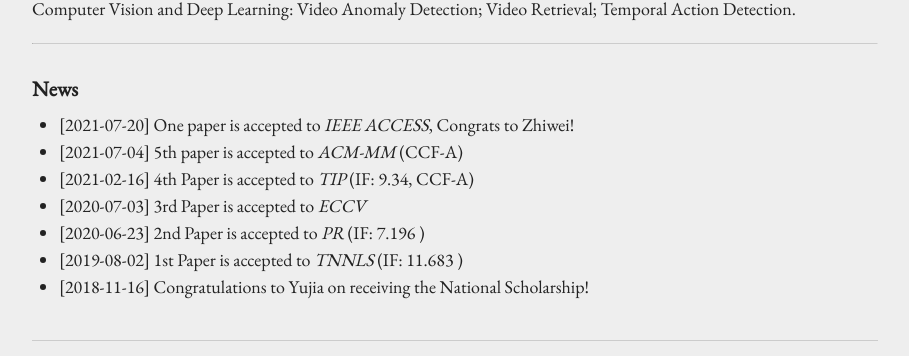
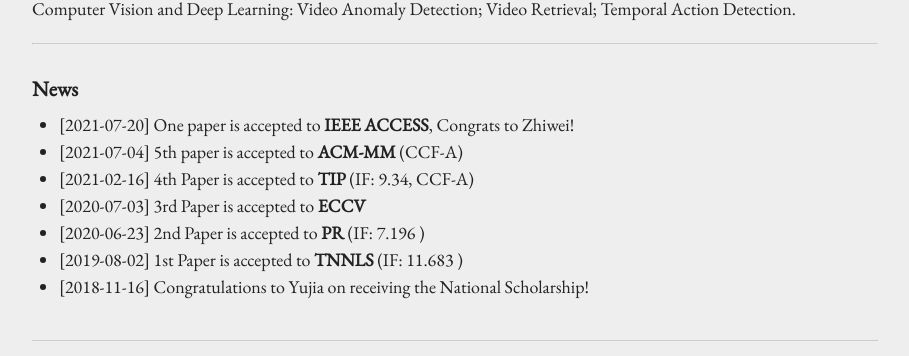
Before and after one commit to Roc-Ng/Roc-Ng.github.io, a Jekyll site: the page built from index.md, in a window 1280 px wide. Shown: the part 689-1045 px from the top of the page, without its empty margins (185-1094 px from the left). Built offline with Jekyll 4.4.1, drawn with Linux system fonts in a browser that asks for light colours.

```diff
--- a/index.md
+++ b/index.md
@@ -31,10 +31,10 @@ Computer Vision and Deep Learning: Video Anomaly Detection; Video Retrieval; Tem
 ------
 
 ### News
-+ [2021-07-20]  One paper is accepted to *IEEE ACCESS*, Congrats to Zhiwei!
-+ [2021-07-04]  5th paper is accepted to *ACM-MM* (CCF-A)
-+ [2021-02-16]  4th Paper is accepted to *TIP* (IF: 9.34, CCF-A)
-+ [2020-07-03]  3rd Paper is accepted to *ECCV*
-+ [2020-06-23]  2nd Paper is accepted to *PR* (IF: 7.196 )
-+ [2019-08-02]  1st Paper is accepted to *TNNLS* (IF: 11.683 )
++ [2021-07-20]  One paper is accepted to **IEEE ACCESS**, Congrats to Zhiwei!
++ [2021-07-04]  5th paper is accepted to **ACM-MM** (CCF-A)
++ [2021-02-16]  4th Paper is accepted to **TIP** (IF: 9.34, CCF-A)
++ [2020-07-03]  3rd Paper is accepted to **ECCV**
++ [2020-06-23]  2nd Paper is accepted to **PR** (IF: 7.196 )
++ [2019-08-02]  1st Paper is accepted to **TNNLS** (IF: 11.683 )
 + [2018-11-16]  Congratulations to Yujia on receiving the National Scholarship!
```
